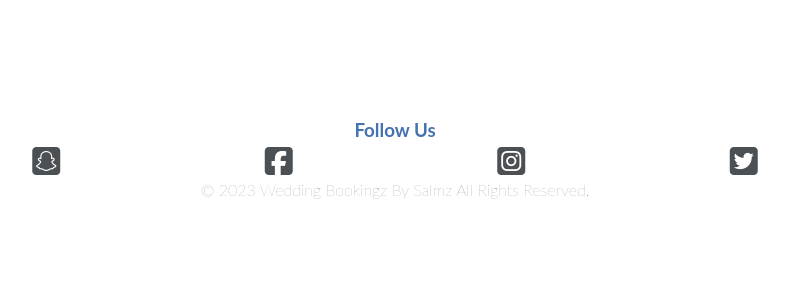
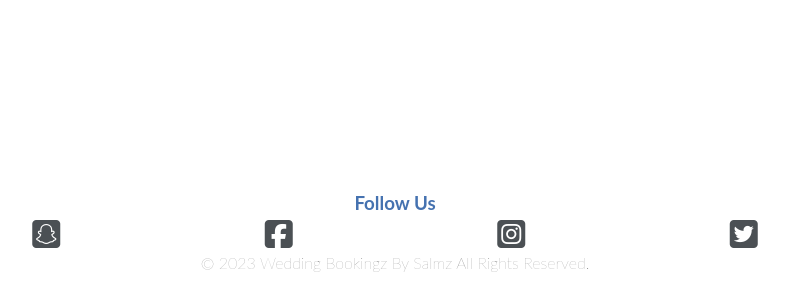
Before and after one commit to salms358/Wedding-Booking-By-Salmz, a Django app: page / in a window 1280 px wide. Shown: the part 642-934 px from the top of the page, without its empty margins (245-1034 px from the left). Before the commit the page ends 841 px from the top, so only its background shows below. Run offline with Django 3.2, Linux system fonts and the light colour scheme; parts of the project's set-up code (start-up, migrations or seed data) failed here and were passed over; some libraries are stand-ins or nearby versions.

Commit message:
solved small problem with footer

```diff
--- a/static/style.css
+++ b/static/style.css
@@ -152,7 +152,7 @@ p {
   margin-top: 200px;
 }
 .footer-social {
-  padding-top: 100px;
+  padding-top: 173px;
 }
 .About_page {
   margin-top: 200px;
```
